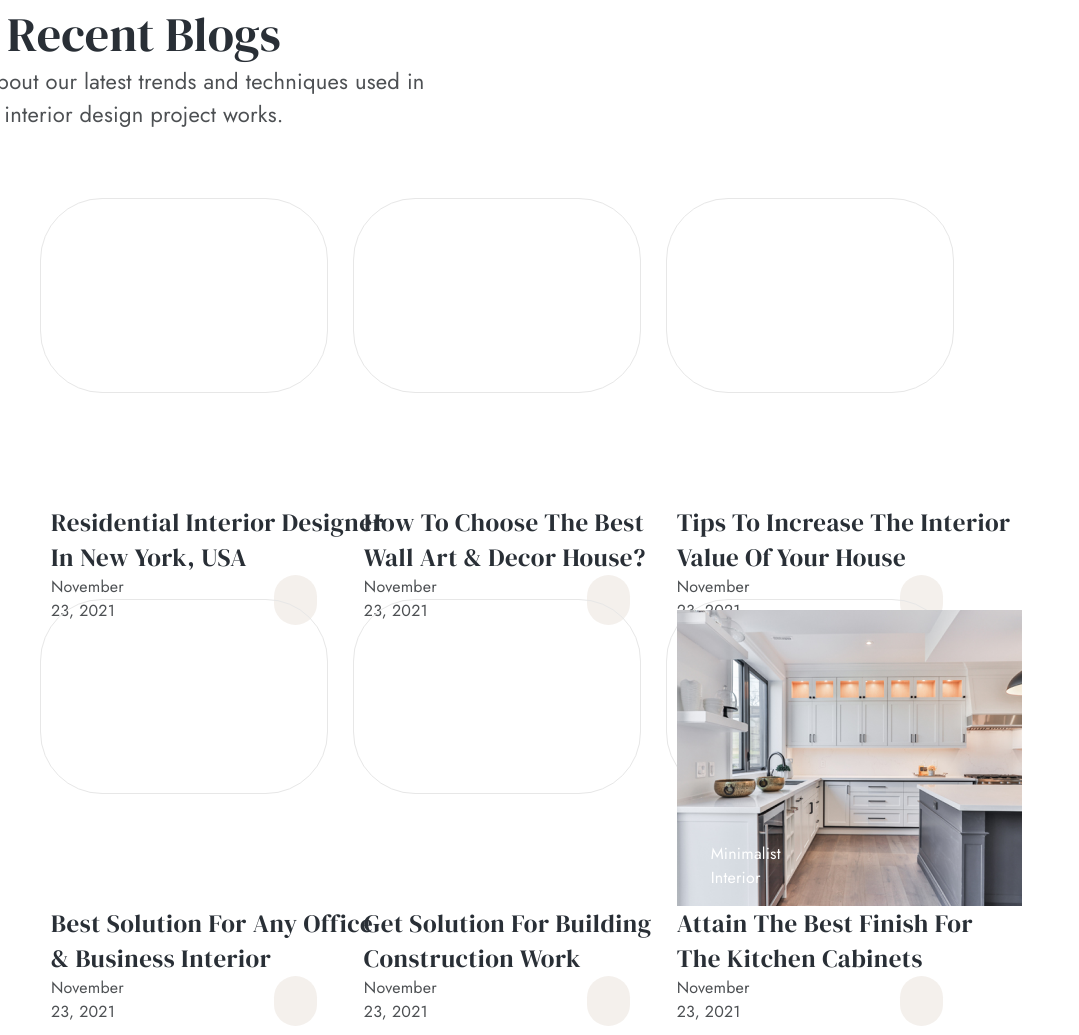
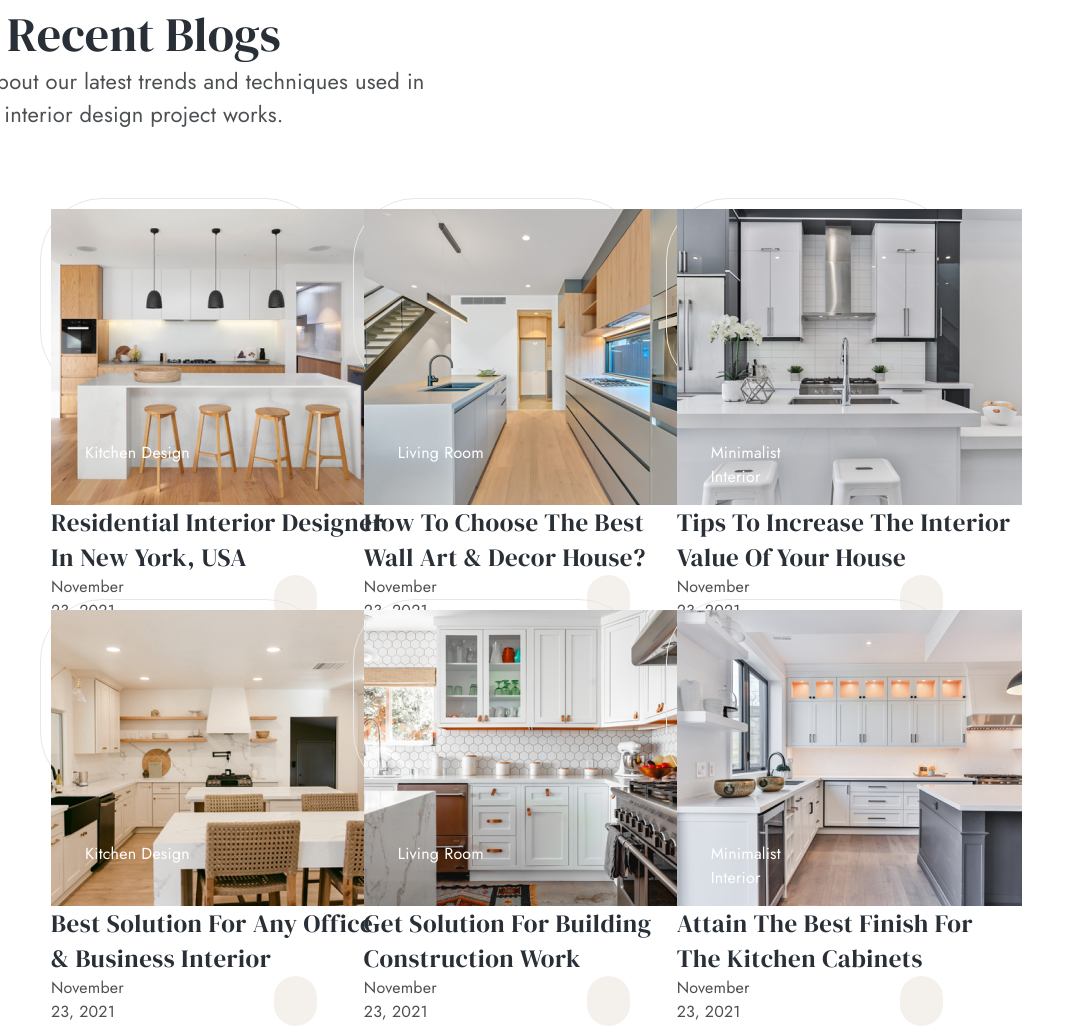
Before and after one commit to mary-grin/sigmas, a plain HTML site: page index.html in a window 1280 px wide. Shown: the part 5917-6952 px from the top of the page, without its empty margins (0-1079 px from the left). Drawn offline with Linux system fonts and the light colour scheme; files whose address does not match are found by name.

Commit message:
Update style.css

```diff
--- a/css/style.css
+++ b/css/style.css
@@ -712,35 +712,35 @@ main {
       }
 
       .miau {
-        background-image: url(img/image8.1.png);
+        background-image: url(../img/image8.1.png);
         background-repeat: no-repeat;
         width: 345px;
         height: 296px;
       }
 
       .miau1 {
-        background-image: url(img/image8.2.png);
+        background-image: url(../img/image8.2.png);
         background-repeat: no-repeat;
         width: 345px;
         height: 296px;
       }
 
       .miau2 {
-        background-image: url(img/image8.3.png);
+        background-image: url(../img/image8.3.png);
         background-repeat: no-repeat;
         width: 345px;
         height: 296px;
       }
 
       .miau3 {
-        background-image: url(img/image8.4.png);
+        background-image: url(../img/image8.4.png);
         background-repeat: no-repeat;
         width: 345px;
         height: 296px;
       }
 
       .maiu4 {
-        background-image: url(img/image8.5.png);
+        background-image: url(../img/image8.5.png);
         background-repeat: no-repeat;
         width: 345px;
         height: 296px;
```
